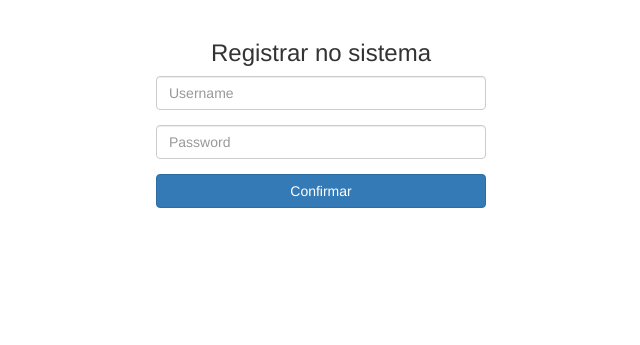
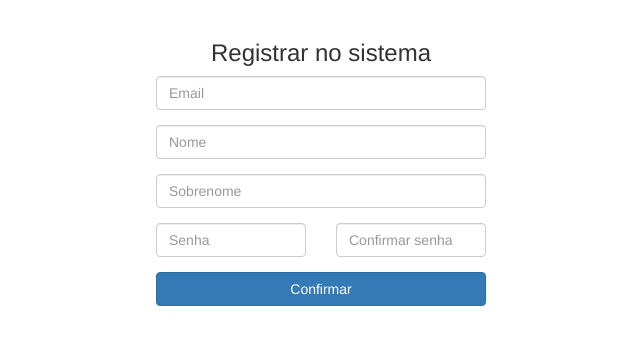
Before and after one commit to lbenedette/flask-kanban, a Flask app: page /register in a window 1280 px wide. Shown: the part 51-396 px from the top of the page, without its empty margins (319-959 px from the left). Run offline with Flask 2, Linux system fonts and the light colour scheme; some libraries are stand-ins or nearby versions.

Commit message:
Mudança na classe de usuário (email, nome e sobrenome adicionados), Adicionado flash messages

```diff
--- a/app/__init__.py
+++ b/app/__init__.py
@@ -14,5 +14,7 @@ db = SQLAlchemy(app)
 login_manager = LoginManager()
 login_manager.init_app(app)
 login_manager.login_view = 'login'
+login_manager.login_message = 'É necessário estar logado para acessar essa página!'
+login_manager.login_message_category = 'warning'
 
 from app import views
--- a/app/models.py
+++ b/app/models.py
@@ -5,7 +5,9 @@ class User(db.Model):
     __tablename__ = 'user'
 
     id = db.Column(db.Integer, primary_key=True)
-    username = db.Column(db.String(25))
+    email = db.Column(db.String(50), unique=True)
+    name = db.Column(db.String(50))
+    last_name = db.Column(db.String(50))
     password = db.Column(db.String(60))
     authenticated = db.Column(db.Boolean, default=False)
     tasks = db.relationship('Task', foreign_keys='Task.user_id')
--- a/app/templates/base.html
+++ b/app/templates/base.html
@@ -35,7 +35,7 @@
                             </ul>
                         {% else %}
                             <ul class="nav navbar-nav">
-                                <li><a href="" class="text-capitalize">{{ user.username }}</a></li>
+                                <li><a href="" class="text-capitalize">{{ user.name }}</a></li>
                             </ul>
                             <ul class="nav navbar-nav navbar-right">
                                 <li><a href="{{ url_for('logout') }}">Sair</a></li>
@@ -44,6 +44,18 @@
                     </div>
                 </div>
             </nav>
+            {% with messages = get_flashed_messages(with_categories=true) %}
+                {% if messages %}
+                    {% for category, message in messages %}
+                        <div class="col-sm-4 col-sm-offset-4">
+                            <div class="alert alert-{{ category }} alert-dismissible" role="alert">
+                              <button type="button" class="close" data-dismiss="alert" aria-label="Close"><span aria-hidden="true">&times;</span></button>
+                              {{ message }}
+                            </div>
+                        </div>
+                    {% endfor %}
+                {% endif %}
+            {% endwith %}
         </div>
     </div>
 
--- a/app/templates/login.html
+++ b/app/templates/login.html
@@ -9,12 +9,12 @@
                 <form action="{{ url_for('login') }}" method="post">
                     <div class="col-sm-12 offse">
                         <div class="form-group">
-                            <input class="form-control" type="text" name="username" placeholder="Username">
+                            <input class="form-control" type="email" name="email" placeholder="Email">
                         </div>
                     </div>
                     <div class="col-sm-12">
                         <div class="form-group">
-                            <input class="form-control" type="password" name="password" placeholder="Password">
+                            <input class="form-control" type="password" name="password" placeholder="Senha">
                         </div>
                     </div>
                     <div class="col-sm-12">
--- a/app/templates/register.html
+++ b/app/templates/register.html
@@ -9,12 +9,27 @@
                 <form action="{{ url_for('register') }}" method="post">
                     <div class="col-sm-12 offse">
                         <div class="form-group">
-                            <input class="form-control" type="text" name="username" placeholder="Username">
+                            <input class="form-control" type="email" name="email" placeholder="Email">
                         </div>
                     </div>
                     <div class="col-sm-12">
                         <div class="form-group">
-                            <input class="form-control" type="password" name="password" placeholder="Password">
+                            <input class="form-control" type="text" name="name" placeholder="Nome">
+                        </div>
+                    </div>
+                    <div class="col-sm-12">
+                        <div class="form-group">
+                            <input class="form-control" type="text" name="last_name" placeholder="Sobrenome">
+                        </div>
+                    </div>
+                    <div class="col-sm-6">
+                        <div class="form-group">
+                            <input class="form-control" type="password" name="password" placeholder="Senha">
+                        </div>
+                    </div>
+                    <div class="col-sm-6">
+                        <div class="form-group">
+                            <input class="form-control" type="password" name="re_password" placeholder="Confirmar senha">
                         </div>
                     </div>
                     <div class="col-sm-12">
--- a/app/templates/task_new.html
+++ b/app/templates/task_new.html
@@ -8,7 +8,7 @@
                 <form action="{{ url_for('task_new', status=status) }}" method="post">
                     <div class="col-sm-12">
                         <div class="row form-group">
-                            <textarea class="form-control" name="text" placeholder="Texto"></textarea>
+                            <textarea class="form-control" name="text" placeholder="Texto" style="resize: none;"></textarea>
                         </div>
                     </div>
                     <input type="button" href="{{ url_for('home') }}" class="btn btn-default pull-left" value="Voltar">
--- a/app/views.py
+++ b/app/views.py
@@ -1,6 +1,6 @@
 from app import app, db, login_manager
 from app.models import User, Task
-from flask import render_template, request, redirect, url_for
+from flask import render_template, request, redirect, url_for, flash
 from flask_login import login_required, login_user, current_user, logout_user
 import bcrypt
 
@@ -19,24 +19,32 @@ def load_user(user_id):
 @app.route('/register', methods=['GET', 'POST'])
 def register():
     if request.method == 'POST':
-        username = request.form['username']
+        email = request.form['email']
+        name = request.form['name']
+        last_name = request.form['last_name']
         password = request.form['password']
-        user = User.query.filter_by(username=username).first()
+        re_password = request.form['re_password']
+        user = User.query.filter_by(email=email).first()
         if user is None:
-            user = User(username=username, password=bcrypt.hashpw(password.encode(), bcrypt.gensalt()).decode())
-            db.session.add(user)
-            db.session.commit()
-            return redirect(url_for('login'))
-        # username já cadastrado
+            if password == re_password:
+                user = User(email=email, name=name, last_name=last_name, password=bcrypt.hashpw(password.encode(), bcrypt.gensalt()).decode())
+                db.session.add(user)
+                db.session.commit()
+                flash('Cadastrado com sucesso!', 'success')
+                return redirect(url_for('login'))
+            else:
+                flash('A senha e a confirmação de senha devem ser iguais!', 'danger')
+        else:
+            flash('Endereço de email já cadastrado!', 'danger')
     return render_template('register.html', title='registrar')
 
 
 @app.route('/login', methods=['GET', 'POST'])
 def login():
     if request.method == 'POST':
-        username = request.form['username']
+        email = request.form['email']
         password = request.form['password']
-        user = User.query.filter_by(username=username).first()
+        user = User.query.filter_by(email=email).first()
         if user:
             if bcrypt.hashpw(password.encode(), user.password.encode()).decode() == user.password:
                 user.authenticated = True
@@ -44,7 +52,7 @@ def login():
                 db.session.commit()
                 login_user(user)
                 return redirect(url_for('home'))
-        # error
+        flash('Email e/ou senha inválidos!', 'danger')
     return render_template('login.html', title='entrar')
 
 
```
Also changed, not shown: 1 other file.
